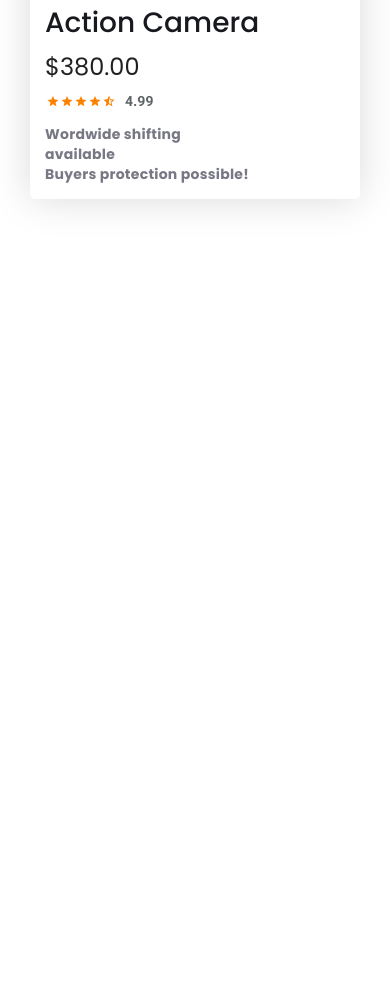
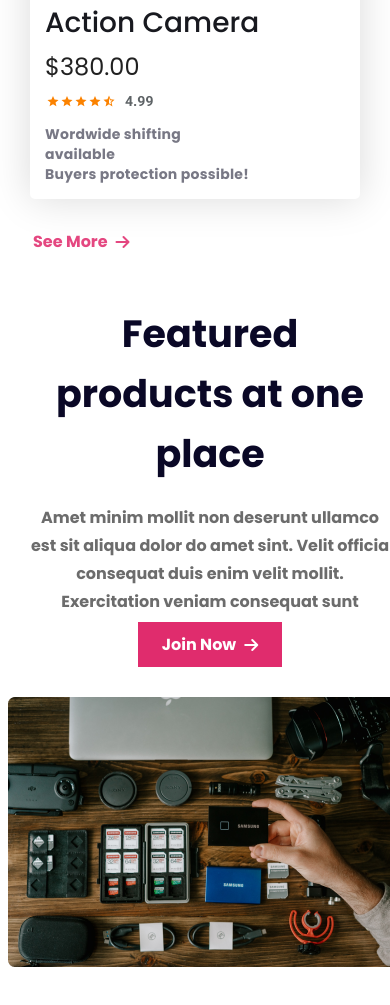
Before and after one commit to mashfika02/influencer-gears-website, a plain HTML site: page index.html in a window 390 px wide. Shown: the part 5832-6837 px from the top of the page. Before the commit the page ends 6151 px from the top, so only its background shows below. Drawn offline with Linux system fonts and the light colour scheme.

Commit message:
added features and its responsive

```diff
--- a/index.html
+++ b/index.html
@@ -57,6 +57,7 @@
       </div>
     </header>
     <main>
+      <!-- card -->
       <section class="first">
         <h2 class="first-header">Popular Collection</h2>
         <div class="card-container">
@@ -163,6 +164,24 @@
               Buyers protection possible!
             </p>
           </div>
+          <p class="see-more">See More <i class="fas fa-arrow-right"></i></p>
+        </div>
+      </section>
+      <!-- feature -->
+      <section class="second">
+        <div class="img-container">
+          <img src="ressources/images/gear.png" alt="" />
+        </div>
+        <div class="content">
+          <h1 class="content-title">Featured products at one place</h1>
+          <p class="content-paragraph">
+            Amet minim mollit non deserunt ullamco est sit aliqua dolor do amet
+            sint. Velit officia consequat duis enim velit mollit. Exercitation
+            veniam consequat sunt nostrud amet.
+          </p>
+          <button class="content-btn">
+            Join Now <i class="fas fa-arrow-right"></i>
+          </button>
         </div>
       </section>
     </main>
--- a/styles/style.css
+++ b/styles/style.css
@@ -175,6 +175,55 @@ margin-top: 14px;
     letter-spacing: 0.252px;
 }
 
+.see-more{
+    display: flex;
+    align-items: center;
+    gap: 8px;
+    position: relative;
+    left: 940px;
+    color: rgba(224, 44, 109, 0.87);
+    font-size: 16px;
+    font-weight: 700;
+    line-height: normal;
+
+}
+/* features */
+.second{
+    display: flex;
+    gap: 90px;
+    align-items: center;
+    margin-top: 100px;
+    margin-left: 30px;
+}
+.content-title{
+    color: #0A0826;
+    font-feature-settings: 'clig' off, 'liga' off;
+    font-size: 38px;
+    font-weight: 700;
+    line-height: 60px;
+}
+.content-paragraph{
+    color: #6C6C6C;
+    font-size: 16px;
+    font-weight: 700;
+    line-height: 28px;
+    margin-top: 20px;
+    width: 501px;
+height: 88px;
+}
+.content-btn{
+    background: #E02C6D;
+    border: none;
+    display: inline-flex;
+    padding: 10px 24px;
+    align-items: center;
+    gap: 8px;
+    color: #FFF;
+font-size: 16px;
+font-weight: 700;
+line-height: normal;
+margin-top: 20px;
+}
 
 
 
@@ -253,4 +302,28 @@ margin-top: 14px;
             justify-content: center;
 
         }
+        .see-more{
+
+            position: relative;
+            left: 3px;
+
+        }
+        .second{
+            flex-direction:column-reverse;
+            gap: 30px;
+            margin-top: 30px;
+        }
+        .content{
+            text-align: center;
+            width: 360px;
+
+        }
+        .content  .content-paragraph{
+            width: 360px;
+            padding-bottom: 10px;
+        }
+        .content-btn{
+            margin-top: 20px;
+
+        }
     }
```
